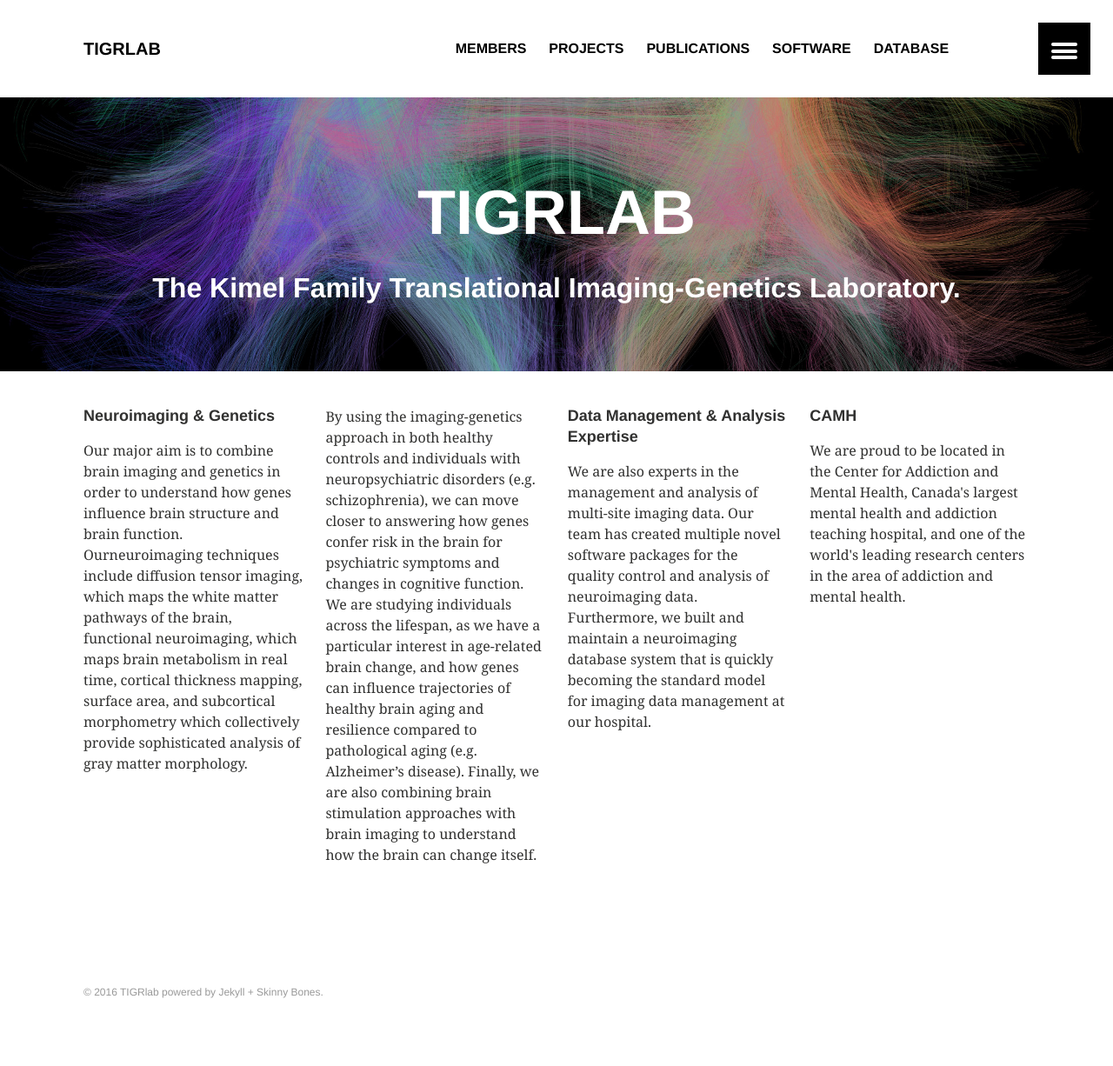
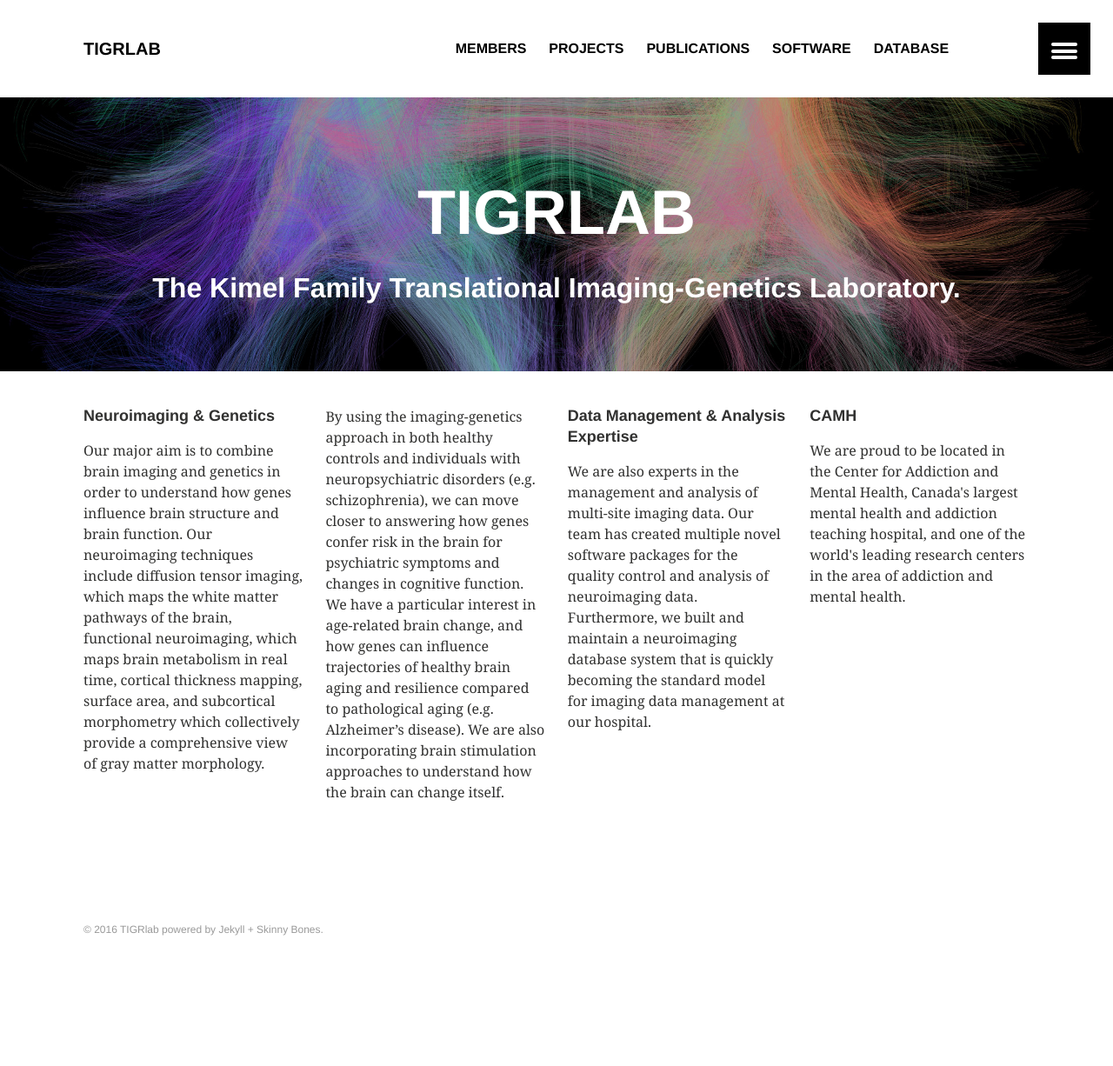
Before and after one commit to TIGRLab/tigrlab.github.io, a Jekyll site: the page built from index.md, in a window 1280 px wide. Shown: the whole page at 87% size. Built offline with Jekyll 4.4.1, drawn with Linux system fonts in a browser that asks for light colours; after the commit the page ends 1154 px from its top, so only the background shows below that.

Commit message:
updated intro

```diff
--- a/index.md
+++ b/index.md
@@ -9,11 +9,11 @@ image:
 
 <div class="tile">
   <h2 class="post-title">Neuroimaging &amp; Genetics</h2>
-  <p class="post-excerpt">Our major aim is to combine brain imaging and genetics in order to understand how genes influence brain structure and brain function. Ourneuroimaging techniques include diffusion tensor imaging, which maps the white matter pathways of the brain, functional neuroimaging, which maps brain metabolism in real time, cortical thickness mapping, surface area, and subcortical morphometry which collectively provide sophisticated analysis of gray matter morphology.</p>
+  <p class="post-excerpt">Our major aim is to combine brain imaging and genetics in order to understand how genes influence brain structure and brain function. Our neuroimaging techniques include diffusion tensor imaging, which maps the white matter pathways of the brain, functional neuroimaging, which maps brain metabolism in real time, cortical thickness mapping, surface area, and subcortical morphometry which collectively provide a comprehensive view of gray matter morphology.</p>
 </div><!-- /.tile -->
 
 <div class="tile">
-  <p class="post-excerpt">By using the imaging-genetics approach in both healthy controls and individuals with neuropsychiatric disorders (e.g. schizophrenia), we can move closer to answering how genes confer risk in the brain for psychiatric symptoms and changes in cognitive function. We are studying individuals across the lifespan, as we have a particular interest in age-related brain change, and how genes can influence trajectories of healthy brain aging and resilience compared to pathological aging (e.g. Alzheimer’s disease). Finally, we are also combining brain stimulation approaches with brain imaging to understand how the brain can change itself.</p>
+  <p class="post-excerpt">By using the imaging-genetics approach in both healthy controls and individuals with neuropsychiatric disorders (e.g. schizophrenia), we can move closer to answering how genes confer risk in the brain for psychiatric symptoms and changes in cognitive function. We have a particular interest in age-related brain change, and how genes can influence trajectories of healthy brain aging and resilience compared to pathological aging (e.g. Alzheimer’s disease). We are also incorporating brain stimulation approaches to understand how the brain can change itself.</p>
 </div><!-- /.tile -->
 
 <div class="tile">
```
